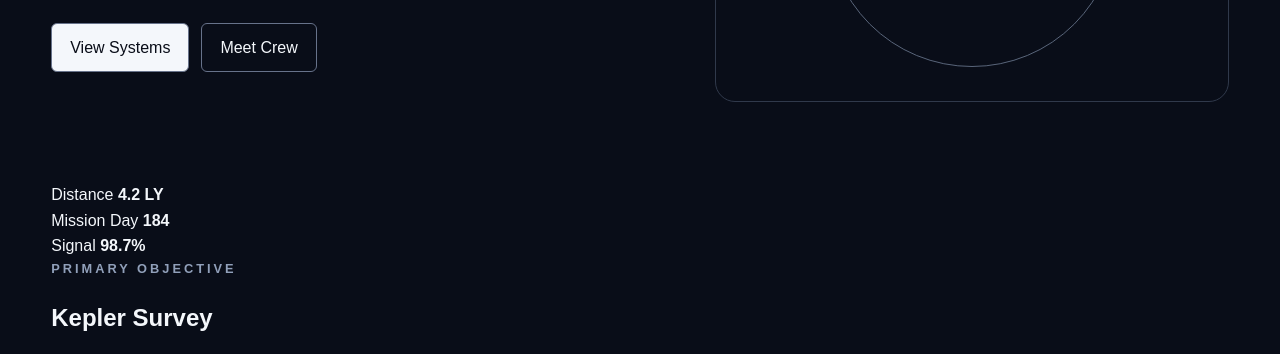
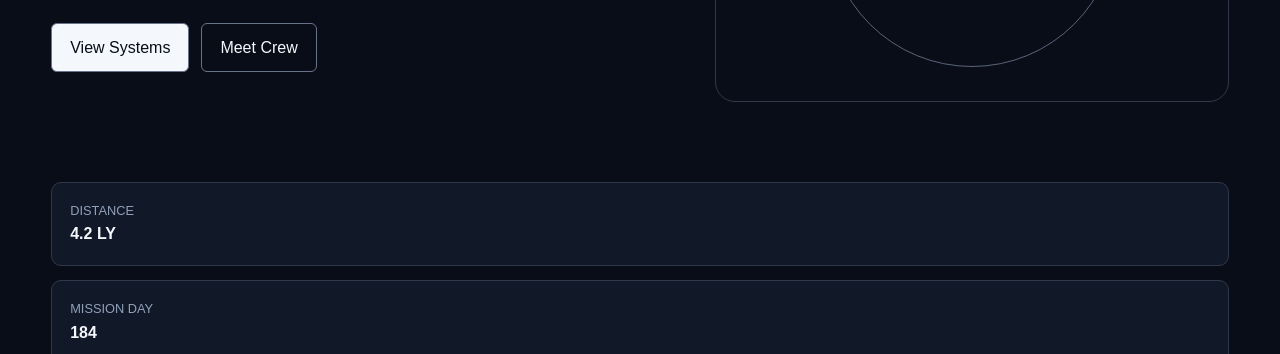
Before and after one commit to fredericknahsir-cmd/Deep-Space-Mission-Control, a plain HTML site: page index.html in a window 1280 px wide. Shown: the part 418-772 px from the top of the page. Drawn offline with Linux system fonts and the light colour scheme.

Commit message:
new designs

```diff
--- a/style.css
+++ b/style.css
@@ -145,3 +145,29 @@ a {
     font-size: 0.75rem;
     letter-spacing: 2px;
 }
+
+.stats {
+    display: grid;
+    grid-template-columns: pepeat(4, 1fr);
+    gap: 14px;
+    margin-bottom: 18px;
+}
+
+.stat-card,
+.panel,
+.crew-card {
+    border: 1px solid #30394b;
+    background: #111827;
+    border-radius: 10px;
+}
+
+.stat-card {
+    padding: 18px;
+}
+
+.stat-card span {
+    display: block;
+    color: #91a0ba;
+    font-size: 0.8rem;
+    text-transform: uppercase;
+}
```
